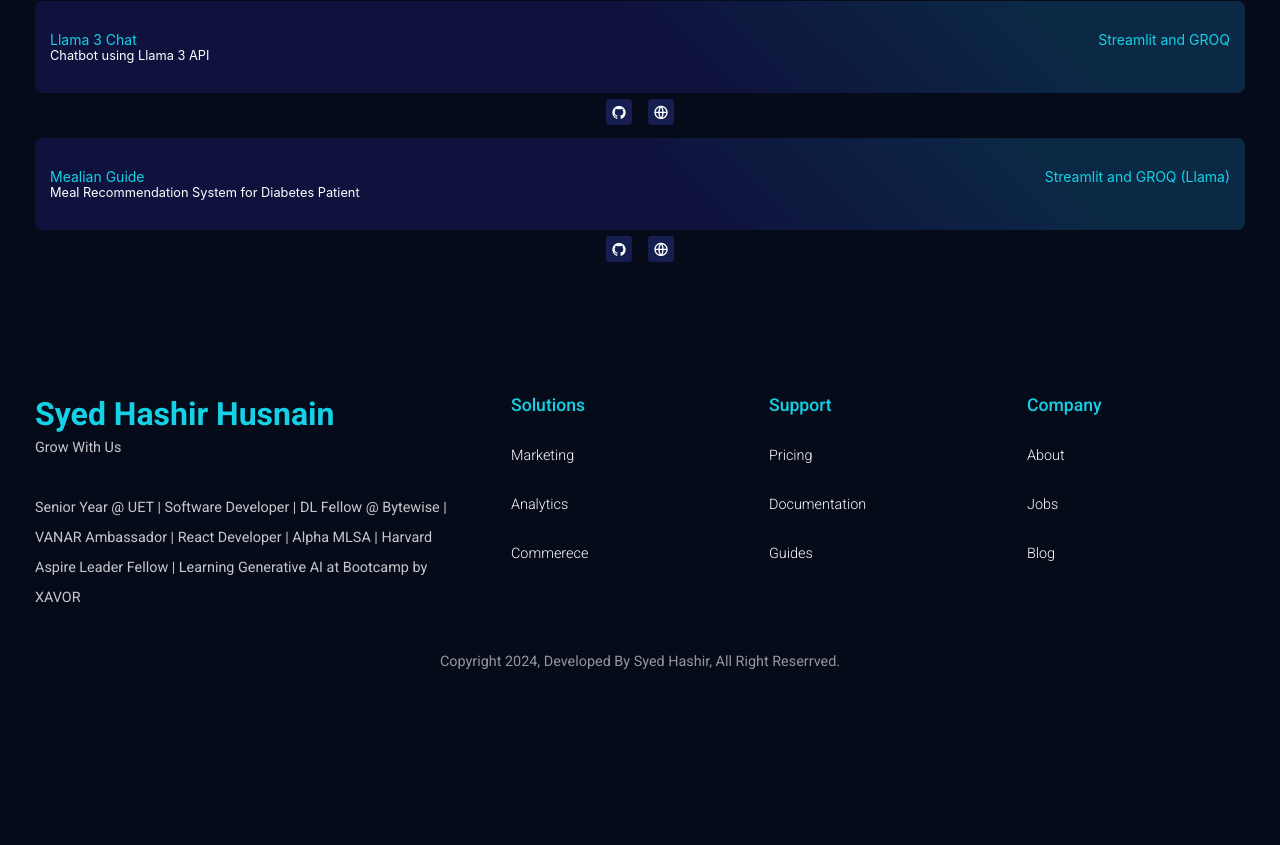
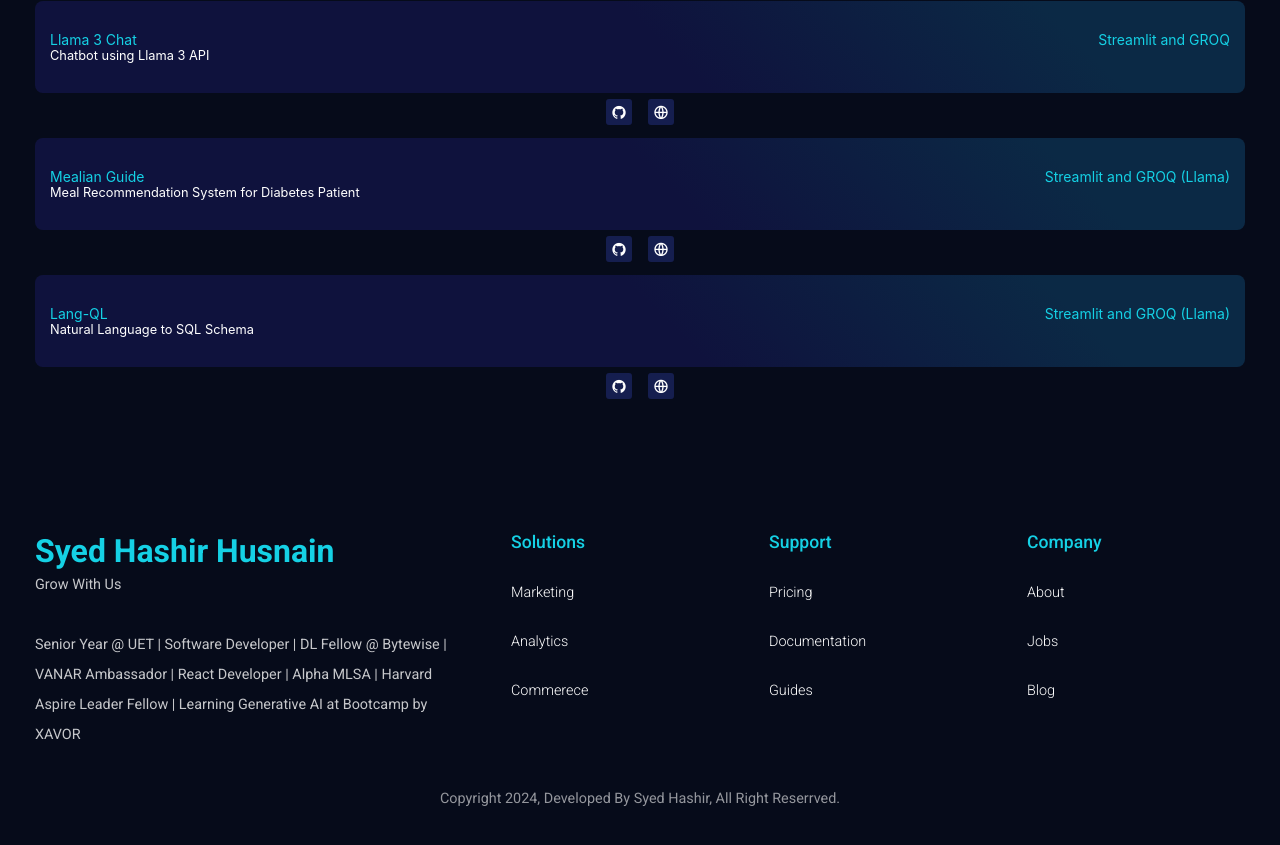
Before and after one commit to SyedHashir-Helper/Portfolio, a React (Vite) app: page / in a window 1280 px wide. Shown: the part 6053-6898 px from the top of the page. Before the commit the page ends 6783 px from the top, so only its background shows below. Built offline with nearby package versions, Linux system fonts and the light colour scheme.

Commit message:
Lang-QL Added

```diff
--- a/src/Components/UI/Project.jsx
+++ b/src/Components/UI/Project.jsx
@@ -136,6 +136,16 @@
     keySkills: ["LLMs", "GROQ API", "Streamlit", "Use LLMs for Specfic use case"],
     developed: "Streamlit and GROQ (Llama)"
   },
+  {
+    title: "Lang-QL",
+    describe: "Natural Language to SQL Schema",
+    desc: "An LLM based SQL Schema generator using natural language input. Sql Schema in T-SQL, MySQL and PostgreSQL are supported",
+    github:
+      "https://github.com/SyedHashir-Helper/Lang-QL",
+    other: "https://lang-ql-made-by-hashir.streamlit.app/",
+    keySkills: ["LLMs", "GROQ API", "Streamlit", "Use LLMs for Specfic use case"],
+    developed: "Streamlit and GROQ (Llama)"
+  },
 ];
 
 const Project = () => {
```
